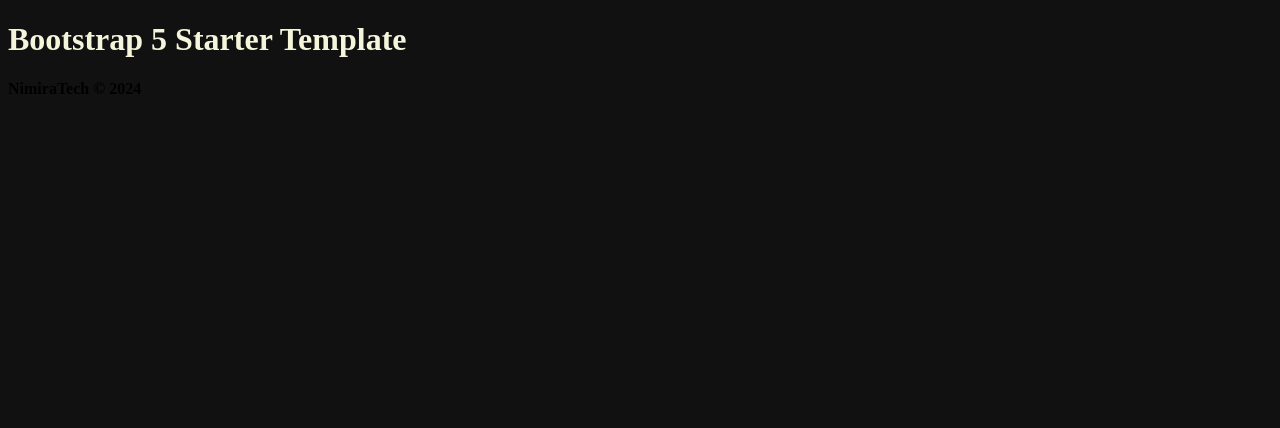
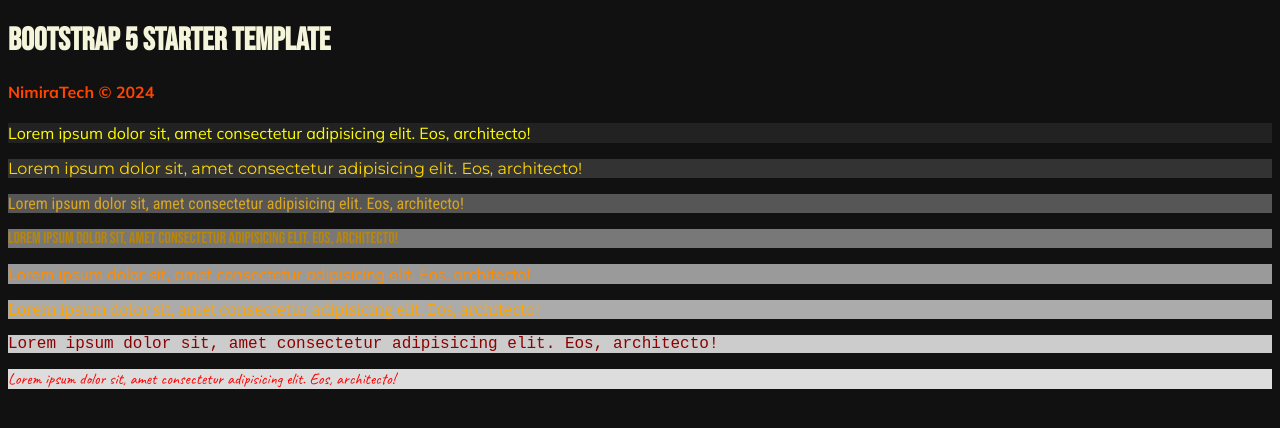
Before and after one commit to Nimira43/Bootstrap-Sass-Template, a website: page index.html in a window 1280 px wide. Drawn offline with nearby package versions, Linux system fonts and the light colour scheme; a web font is replaced by a local one.

Commit message:
Font Awesome brought in via npm. Brought in chosen fonts from Google Fonts. Developing variables - will use the generated normal CSS as a separate Vanilla CSS template.

```diff
--- a/index.html
+++ b/index.html
@@ -10,5 +10,15 @@
 <body>
     <h1>Bootstrap 5 Starter Template</h1>
     <h4>NimiraTech &copy; 2024</h4>
+    <div>
+        <p class="para-1">Lorem ipsum dolor sit, amet consectetur adipisicing elit. Eos, architecto!</p>
+        <p class="para-2">Lorem ipsum dolor sit, amet consectetur adipisicing elit. Eos, architecto!</p>
+        <p class="para-3">Lorem ipsum dolor sit, amet consectetur adipisicing elit. Eos, architecto!</p>
+        <p class="para-4">Lorem ipsum dolor sit, amet consectetur adipisicing elit. Eos, architecto!</p>
+        <p class="para-5">Lorem ipsum dolor sit, amet consectetur adipisicing elit. Eos, architecto!</p>
+        <p class="para-6">Lorem ipsum dolor sit, amet consectetur adipisicing elit. Eos, architecto!</p>
+        <p class="para-7">Lorem ipsum dolor sit, amet consectetur adipisicing elit. Eos, architecto!</p>
+        <p class="para-8">Lorem ipsum dolor sit, amet consectetur adipisicing elit. Eos, architecto!</p>
+    </div>
 </body>
 </html>
--- a/package.json
+++ b/package.json
@@ -8,5 +8,8 @@
     "sass:watch": "sass --no-source-map --watch scss:css"
   },
   "author": "Nick Rabone",
-  "license": "MIT"
+  "license": "MIT",
+  "dependencies": {
+    "@fortawesome/fontawesome-free": "^6.5.2"
+  }
 }
--- a/scss/styles.scss
+++ b/scss/styles.scss
@@ -1,3 +1,6 @@
+
+@import url('https://fonts.googleapis.com/css2?family=Amatic+SC:wght@400;700&family=Bebas+Neue&family=Bitter:ital,wght@0,100..900;1,100..900&family=Caveat:wght@400..700&family=Great+Vibes&family=Kalam:wght@300;400;700&family=Montserrat:ital,wght@0,100..900;1,100..900&family=Mulish:ital,wght@0,200..1000;1,200..1000&family=Pacifico&family=Quicksand:wght@300..700&family=Roboto+Condensed:ital,wght@0,100..900;1,100..900&family=Ubuntu+Sans+Mono:ital,wght@0,400..700;1,400..700&display=swap');
+
 $primary-1: #ff4500;
 $primary-2: #631c02;
 $white: #efefef;
@@ -44,10 +47,65 @@ $box-shad-1: rgba(0, 0, 0, 0.9);
 $box-shad-2: rgba(0, 0, 0, 0.6);
 $box-shad-3: rgba(0, 0, 0, 0.3);
 
+$font-sans: 'Mulish', sans-serif;
+$font-sans-2: 'Montserrat', sans-serif;
+$font-sans-condensed: 'Roboto Condensed', sans-serif;
+$font-sans-heading: 'Bebas Neue', sans-serif;
+$font-serif: 'Bitter', serif;
+$font-mono: 'Ubuntu Sans Mono', monospace;
+$font-cursive: 'Caveat', cursive;
+
 body {
     background-color: $black;
 }
 
 h1 {
-    color: $light-1
+    font-family: $font-sans-heading;
+    color: $light-1;
 }
+
+h4 {
+    font-family: $font-sans;
+    color: $primary-1;
+}
+
+.para-1 {
+    font-family: $font-sans;
+    color: $yellow-4;
+    background-color: $grey-1;
+}
+.para-2 {
+    font-family: $font-sans-2;
+    color: $yellow-3;
+    background-color: $grey-2;
+}
+.para-3 {
+    font-family: $font-sans-condensed;
+    color: $yellow-2;
+    background-color: $grey-3;
+}
+.para-4 {
+    font-family: $font-sans-heading;
+    color: $yellow-1;
+    background-color: $grey-4;
+}
+.para-5 {
+    font-family: $font-sans;
+    color: $orange-1;
+    background-color: $grey-5;
+}
+.para-6 {
+    font-family: $font-serif;
+    color: $orange-2;
+    background-color: $grey-6;
+}
+.para-7 {
+    font-family: $font-mono;
+    color: $red-1;
+    background-color: $grey-7;
+}
+.para-8 {
+    font-family: $font-cursive;
+    color: $red-2;
+    background-color: $grey-8;
+}
```
Also changed, not shown: css/styles.css, 1 other file.
